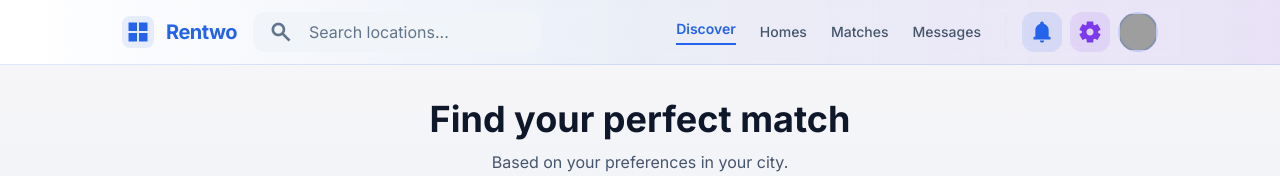
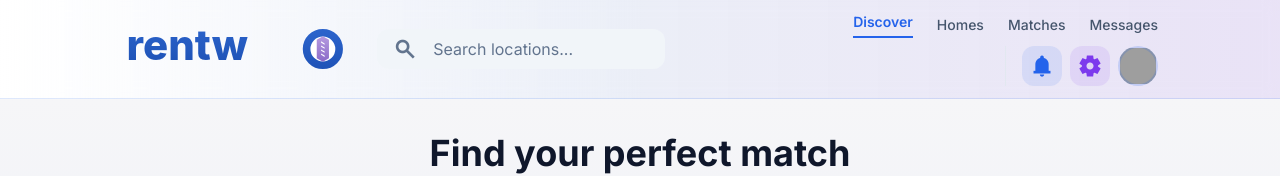
Before and after one commit to pedroevaristo17/Rentwo, a React (Vite) app in the folder rentwo/: page /swipe in a window 1280 px wide. Shown: the top 176 px of the page. Built offline with nearby package versions, Linux system fonts and the light colour scheme; no server answers; grey boxes are pictures that could not be loaded.

Commit message:
Refina logo para ficar fiel à referência visual

```diff
--- a/rentwo/index.html
+++ b/rentwo/index.html
@@ -8,7 +8,7 @@
   <!-- Material Symbols (com FILL) -->
     <link href="https://fonts.googleapis.com/css2?family=Material+Symbols+Outlined:opsz,wght,FILL,GRAD@24,600,1,0" rel="stylesheet" />
     <meta charset="UTF-8" />
-    <link rel="icon" type="image/svg+xml" href="/vite.svg" />
+    <link rel="icon" type="image/svg+xml" href="/logo-rentwo.svg" />
     <meta name="viewport" content="width=device-width, initial-scale=1.0" />
     <title>rentwo</title>
   </head>
--- a/rentwo/src/components/TopNav.jsx
+++ b/rentwo/src/components/TopNav.jsx
@@ -1,6 +1,7 @@
 import { NavLink } from "react-router-dom";
 import { useContext } from "react";
 import { AppContext } from "../store/AppProvider";
+import rentwoLogo from "../assets/logo-rentwo.svg";
 
 export default function TopNav() {
   const { state } = useContext(AppContext);
@@ -14,13 +15,8 @@ export default function TopNav() {
     <header className="sticky top-0 z-50 border-b border-primary/15 bg-gradient-to-r from-white via-primary/5 to-accent/10 backdrop-blur">
       <div className="mx-auto max-w-[1100px] px-4 lg:px-8 py-3 flex items-center gap-4">
         <div className="flex items-center gap-4 min-w-0">
-          <div className="flex items-center gap-3 shrink-0">
-            <div className="size-8 flex items-center justify-center bg-primary/10 rounded-lg">
-              <span className="material-symbols-outlined text-primary text-2xl">
-                grid_view
-              </span>
-            </div>
-            <h2 className="text-primary text-xl font-bold tracking-tight">Rentwo</h2>
+          <div className="flex items-center shrink-0">
+            <img src={rentwoLogo} alt="Rentwo" className="h-12 md:h-14 w-auto max-w-none" />
           </div>
 
           <label className="hidden md:flex flex-col min-w-40 h-10 max-w-72">
```
Also changed, not shown: rentwo/public/logo-rentwo.svg (added), rentwo/src/assets/logo-rentwo.svg (added).
